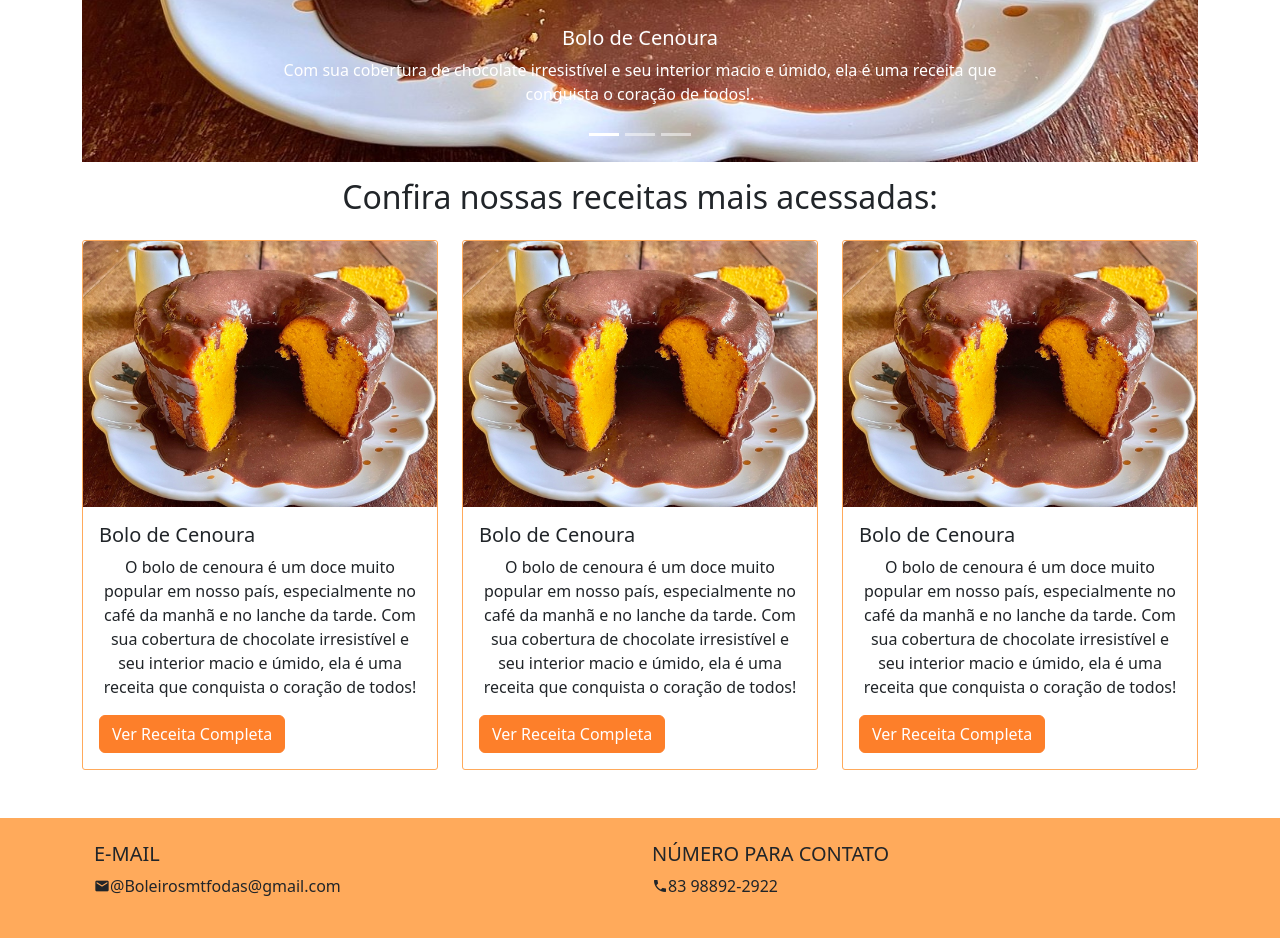
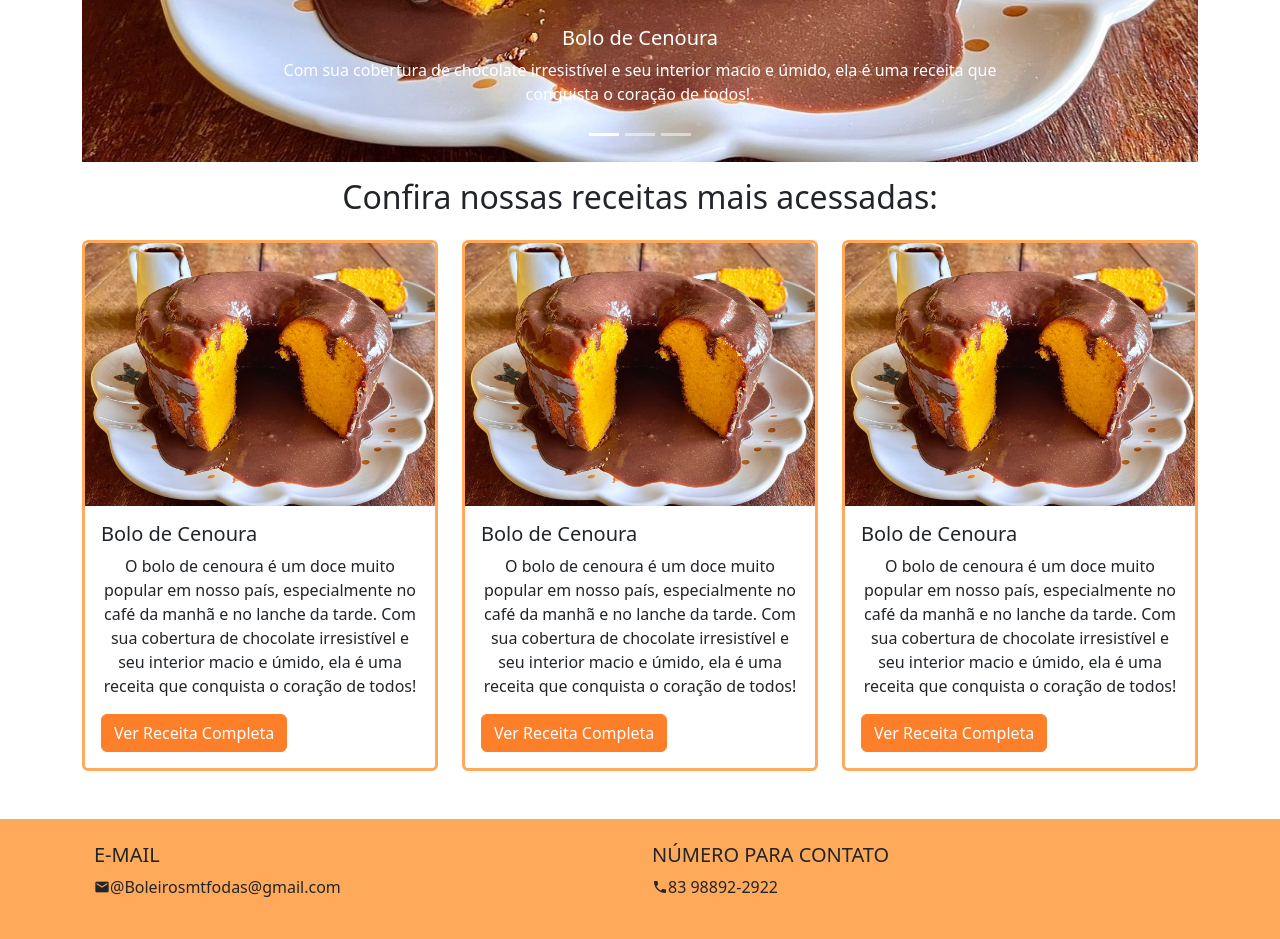
Before and after one commit to OmanoRH/Projeto-I, a PHP site: page / in a window 1280 px wide. Shown: the part 808-1747 px from the top of the page. Run offline with PHP 8.4, Linux system fonts and the light colour scheme.

Commit message:
QUEBROU TUDO WTF

```diff
--- a/CSS/style.css
+++ b/CSS/style.css
@@ -100,7 +100,7 @@ h2{
 
 .card{
     border-color: rgb(255 170 91) !important;
-    border-radius: 3px !important;
+    border-width: 3px !important;
 }
 
 p{
```
